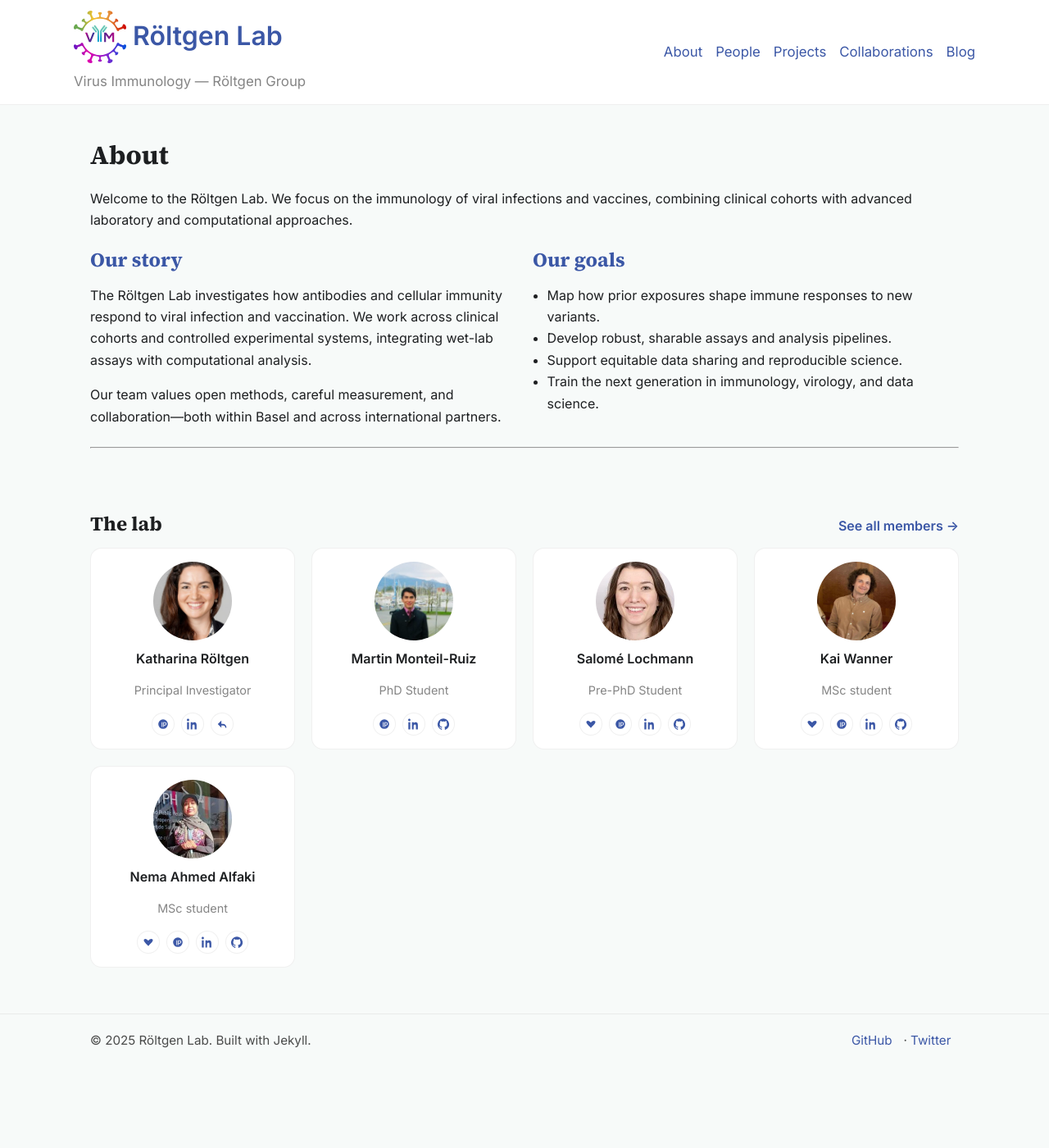
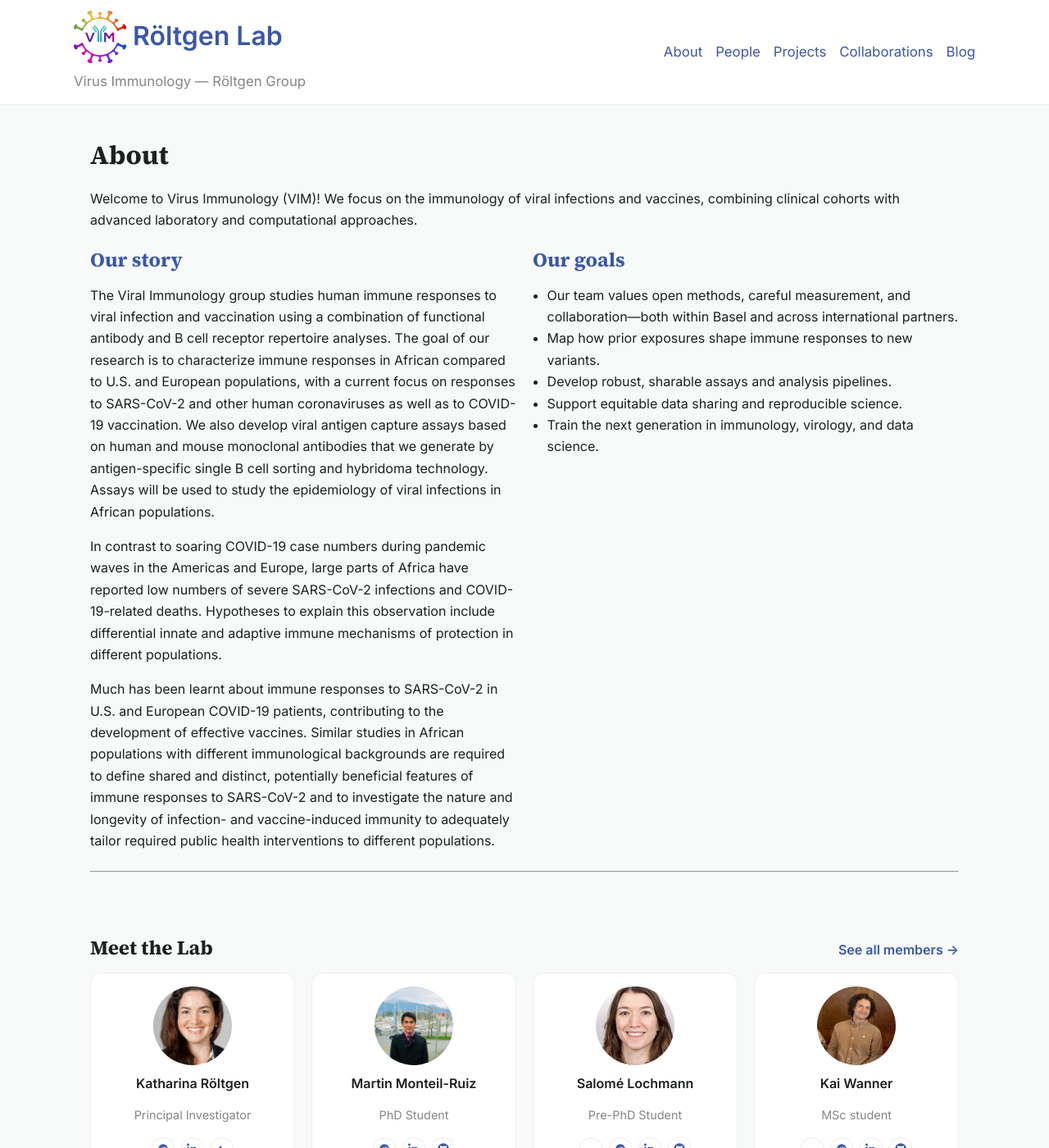
Before and after one commit to emmahodcroft/roeltgen-lab, a Jekyll site: the page built from about.md, in a window 1280 px wide and 1400 px high. Shown: the whole window at 82% size. Built offline with Jekyll 4.4.1, drawn with Linux system fonts in a browser that asks for light colours; a style sheet for code colours, icons or effects is not loaded.

Commit message:
update about page and people cards

```diff
--- a/_includes/home-people.html
+++ b/_includes/people-cards.html
@@ -27,10 +27,9 @@
         {%- if p.social -%}
         <div class="avatar-social">
           {%- if p.social.bluesky -%}
-          <a href="{{ p.social.bluesky }}" aria-label="Bluesky" title="Bluesky" target="_blank" rel="noopener">
-            <!-- Simple placeholder butterfly mark; swap when you have a final SVG -->
-            <svg viewBox="0 0 24 24" aria-hidden="true"><path d="M12 9c2.5-3.5 7-5 9-2.5S18 14 12 20C6 14 1 9.5 3 6.5S9.5 5.5 12 9z"/></svg>
-          </a>
+<a href="{{ p.social.bluesky }}" aria-label="Bluesky" title="Bluesky" target="_blank" rel="noopener">
+  <i class="fa-solid fa-butterfly"></i>
+</a>
           {%- endif -%}
           {%- if p.social.orcid -%}
           <a href="{{ p.social.orcid }}" aria-label="ORCID" title="ORCID" target="_blank" rel="noopener">
--- a/_layouts/home.html
+++ b/_layouts/home.html
@@ -16,7 +16,7 @@
   </div>
 </section>
 
-{% include home-people.html %}
+{% include people-cards.html %}
 
 <section class="content">
   <div class="container">
--- a/about.md
+++ b/about.md
@@ -4,23 +4,26 @@
 permalink: /about/
 ---
 
-Welcome to the Röltgen Lab. We focus on the immunology of viral infections and vaccines, combining clinical cohorts with advanced laboratory and computational approaches.
+Welcome to Virus Immunology (VIM)! We focus on the immunology of viral infections and vaccines, combining clinical cohorts with advanced laboratory and computational approaches.
 
 <div class="grid grid-2 about-columns">
   <section>
     <h2>Our story</h2>
     <p>
-      The Röltgen Lab investigates how antibodies and cellular immunity respond to viral infection and vaccination.
-      We work across clinical cohorts and controlled experimental systems, integrating wet-lab assays with computational analysis.
+	The Viral Immunology group studies human immune responses to viral infection and vaccination using a combination of functional antibody and B cell receptor repertoire analyses. The goal of our research is to characterize immune responses in African compared to U.S. and European populations, with a current focus on responses to SARS-CoV-2 and other human coronaviruses as well as to COVID-19 vaccination. We also develop viral antigen capture assays based on human and mouse monoclonal antibodies that we generate by antigen-specific single B cell sorting and hybridoma technology. Assays will be used to study the epidemiology of viral infections in African populations.
     </p>
     <p>
-      Our team values open methods, careful measurement, and collaboration—both within Basel and across international partners.
+	In contrast to soaring COVID-19 case numbers during pandemic waves in the Americas and Europe, large parts of Africa have reported low numbers of severe SARS-CoV-2 infections and COVID-19-related deaths. Hypotheses to explain this observation include differential innate and adaptive immune mechanisms of protection in different populations.
+    </p>
+    <p>
+	Much has been learnt about immune responses to SARS-CoV-2 in U.S. and European COVID-19 patients, contributing to the development of effective vaccines. Similar studies in African populations with different immunological backgrounds are required to define shared and distinct, potentially beneficial features of immune responses to SARS-CoV-2 and to investigate the nature and longevity of infection- and vaccine-induced immunity to adequately tailor required public health interventions to different populations.
     </p>
   </section>
 
   <section>
     <h2>Our goals</h2>
     <ul>
+      <li>Our team values open methods, careful measurement, and collaboration—both within Basel and across international partners.</li>
       <li>Map how prior exposures shape immune responses to new variants.</li>
       <li>Develop robust, sharable assays and analysis pipelines.</li>
       <li>Support equitable data sharing and reproducible science.</li>
@@ -31,64 +34,4 @@
 
 <hr>
 
-<section class="home-people">
-  <div class="home-people-head">
-    <h2>The lab</h2>
-    <a class="home-people-more" href="{{ '/people/' | relative_url }}">See all members →</a>
-  </div>
-
-  <div class="avatar-grid">
-    {%- assign people = site.people -%}
-	{%- assign with_order = people | where_exp: "p", "p.order" | sort: "order" -%}
-	{%- assign without_order = people | where_exp: "p", "p.order == nil" | sort: "name" -%}
-	{%- assign members = with_order | concat: without_order -%}
-    {%- for p in members -%}
-      <div class="avatar-card">
-        {%- if p.photo -%}
-          <div class="avatar-img" style="background-image:url('{{ p.photo | relative_url }}');"></div>
-        {%- else -%}
-          <!-- fallback: initials gradient -->
-          <div class="avatar-fallback">
-            {{ p.name | split:' ' | map:'first' | join:'' | slice:0,1 | upcase }}{{ p.name | split:' ' | last | slice:0,1 | upcase }}
-          </div>
-        {%- endif -%}
-
-        <div class="avatar-name">{{ p.name }}</div>
-        <div class="avatar-role">{{ p.role }}</div>
-
-        {%- if p.social -%}
-        <div class="avatar-social">
-          {%- if p.social.bluesky -%}
-          <a href="{{ p.social.bluesky }}" aria-label="Bluesky" title="Bluesky" target="_blank" rel="noopener">
-            <!-- Simple placeholder butterfly mark; swap when you have a final SVG -->
-            <svg viewBox="0 0 24 24" aria-hidden="true"><path d="M12 9c2.5-3.5 7-5 9-2.5S18 14 12 20C6 14 1 9.5 3 6.5S9.5 5.5 12 9z"/></svg>
-          </a>
-          {%- endif -%}
-          {%- if p.social.orcid -%}
-          <a href="{{ p.social.orcid }}" aria-label="ORCID" title="ORCID" target="_blank" rel="noopener">
-            <svg viewBox="0 0 24 24" aria-hidden="true"><path d="M12 2a10 10 0 1 0 .001 20.001A10 10 0 0 0 12 2zm-2.9 6.2h1.6v9.6H9.1V8.2zm3.4 0h3.2c2 0 3.5 1.4 3.5 3.4 0 2.2-1.7 3.4-3.7 3.4h-1.5v2.8h-1.5V8.2zm1.5 1.4v4h1.5c1.4 0 2.1-.9 2.1-2s-.7-2-2.1-2h-1.5z"/></svg>
-          </a>
-          {%- endif -%}
-          {%- if p.social.linkedin -%}
-          <a href="{{ p.social.linkedin }}" aria-label="LinkedIn" title="LinkedIn" target="_blank" rel="noopener">
-            <svg viewBox="0 0 24 24" aria-hidden="true"><path d="M4.98 3.5C4.98 4.88 3.87 6 2.5 6S0 4.88 0 3.5 1.12 1 2.5 1s2.48 1.12 2.48 2.5zM.5 8h4V23h-4zM8 8h3.8v2.05h.05c.53-1 1.82-2.05 3.75-2.05 4 0 4.75 2.63 4.75 6.05V23h-4v-6.7c0-1.6-.03-3.65-2.23-3.65-2.24 0-2.58 1.74-2.58 3.54V23H8z"/></svg>
-          </a>
-          {%- endif -%}
-          {%- if p.social.github -%}
-          <a href="{{ p.social.github }}" aria-label="GitHub" title="GitHub" target="_blank" rel="noopener">
-            <svg viewBox="0 0 24 24" aria-hidden="true"><path d="M12 .5a12 12 0 0 0-3.79 23.4c.6.11.82-.26.82-.58v-2.02c-3.34.73-4.04-1.61-4.04-1.61-.55-1.4-1.34-1.77-1.34-1.77-1.09-.74.08-.73.08-.73 1.2.09 1.83 1.24 1.83 1.24 1.07 1.83 2.82 1.3 3.5.99.11-.78.42-1.3.77-1.6-2.66-.3-5.46-1.33-5.46-5.92 0-1.31.47-2.38 1.24-3.22-.12-.3-.54-1.52.12-3.17 0 0 1.01-.32 3.3 1.23a11.5 11.5 0 0 1 6 0c2.29-1.55 3.3-1.23 3.3-1.23.66 1.65.24 2.87.12 3.17.77.84 1.24 1.91 1.24 3.22 0 4.6-2.8 5.61-5.47 5.91.43.37.82 1.1.82 2.22v3.29c0 .32.22.7.83.58A12 12 0 0 0 12 .5z"/></svg>
-          </a>
-          {%- endif -%}
-		  {%- if p.social.google_scholar -%}
-			<a href="{{ p.social.google_scholar }}" aria-label="Google Scholar" title="Google Scholar" target="_blank" rel="noopener">
-  			<svg viewBox="0 0 24 24" aria-hidden="true">
-  			<path d="M10.5 4.5L3 12l7.5 7.5V15h4.25c2.15 0 3.9 1.75 3.9 3.9v.6H21v-.6c0-4.05-3.3-7.35-7.35-7.35H10.5V4.5z"/>
-  			</svg>
-			</a>
-		  {%- endif -%}
-        </div>
-        {%- endif -%}
-      </div>
-    {%- endfor -%}
-  </div>
-</section>
+{% include people-cards.html %}
--- a/assets/css/style.css
+++ b/assets/css/style.css
@@ -396,3 +396,15 @@
   width: auto;    /* keeps correct aspect ratio */
   display: block;
 }
+
+/* for smaller screens, scale down */
+@media (max-width: 600px) {
+  .brand-mark { height: 40px; }
+  .brand-text { font-size: 1.4rem; }
+}
+
+/* Adjust spacing */
+.site-subtitle {
+  font-size: 1rem;
+  opacity: 0.8;
+}
```
Also changed, not shown: index.md (+1 -1 lines).
